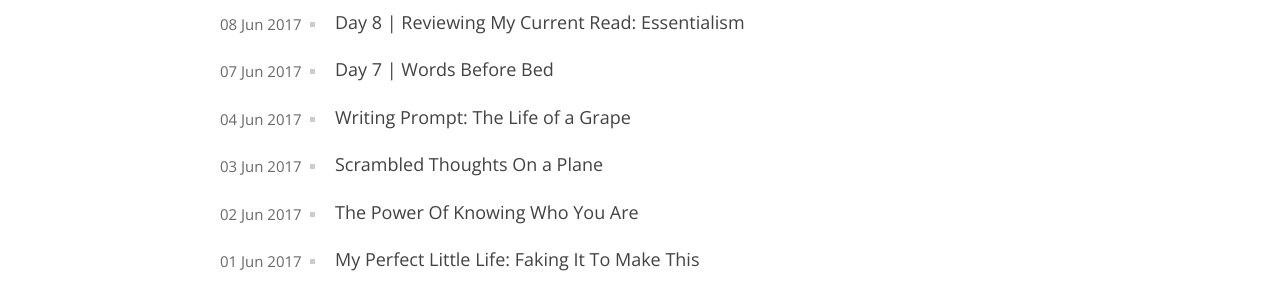
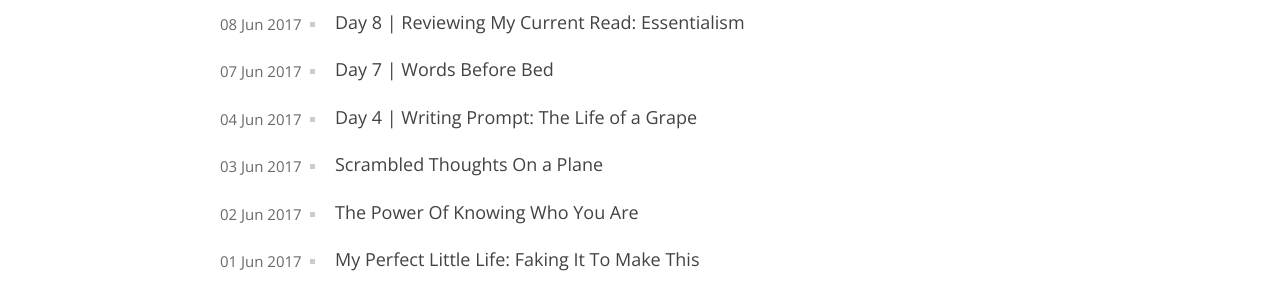
Before and after one commit to irenealgi/readbelow, a Jekyll site: the page built from archive.html, in a window 1280 px wide. Shown: the part 412-710 px from the top of the page. Built offline with Jekyll 4.4.1, drawn with Linux system fonts in a browser that asks for light colours.

Commit message:
Update from Forestry.io - 2017-06-04-writing-prompt-the-life-of-a-grape.md

```diff
--- a/_posts/2017-06-04-writing-prompt-the-life-of-a-grape.md
+++ b/_posts/2017-06-04-writing-prompt-the-life-of-a-grape.md
@@ -1,10 +1,11 @@
 ---
-title: 'Writing Prompt: The Life of a Grape'
+title: 'Day 4 | Writing Prompt: The Life of a Grape'
 date: '2017-06-04T23:40:00+01:00'
 image/file_upload:
 - "/uploads/2017/06/04/thomas-verbruggen-71575.jpg"
 tag_list: []
 layout: post
+image: []
 ---
 
 
```
